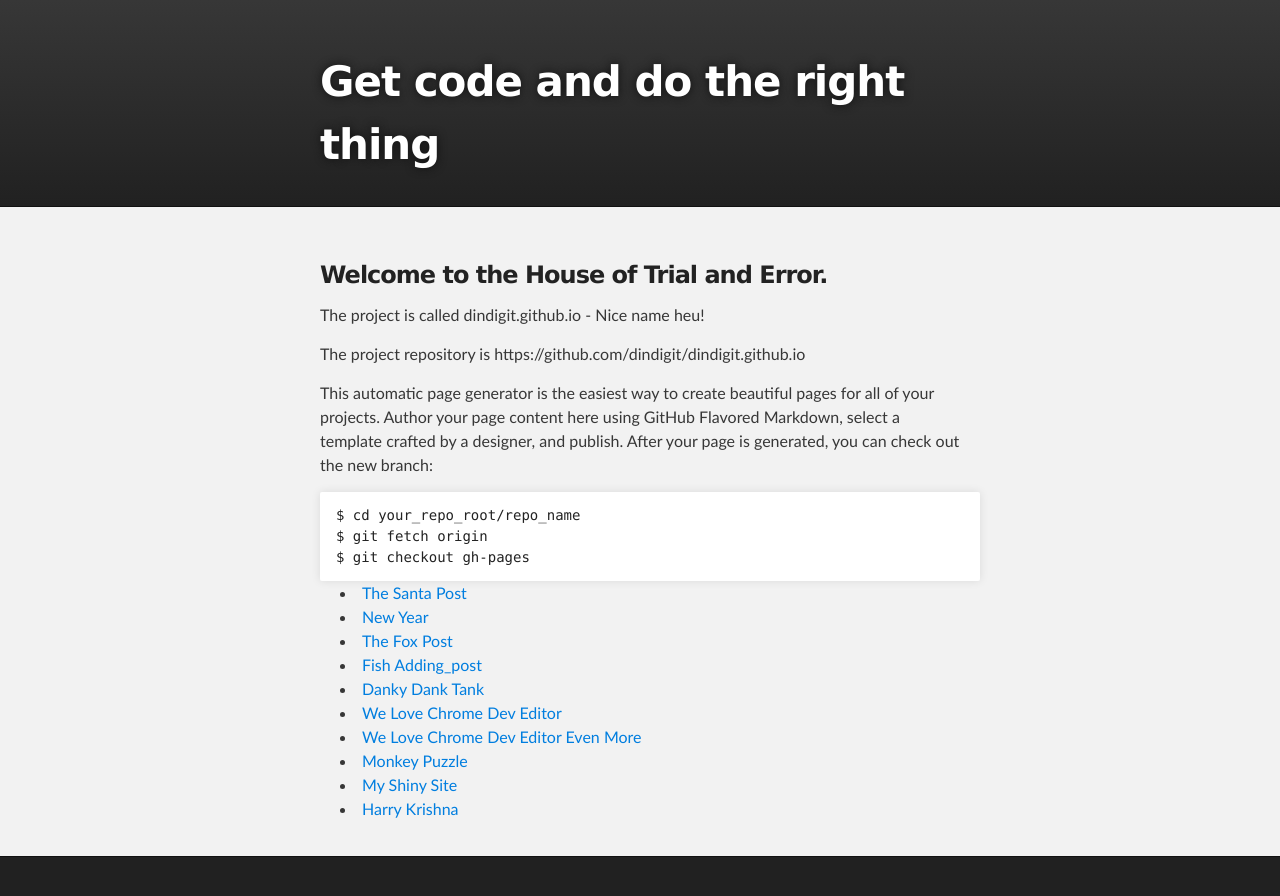
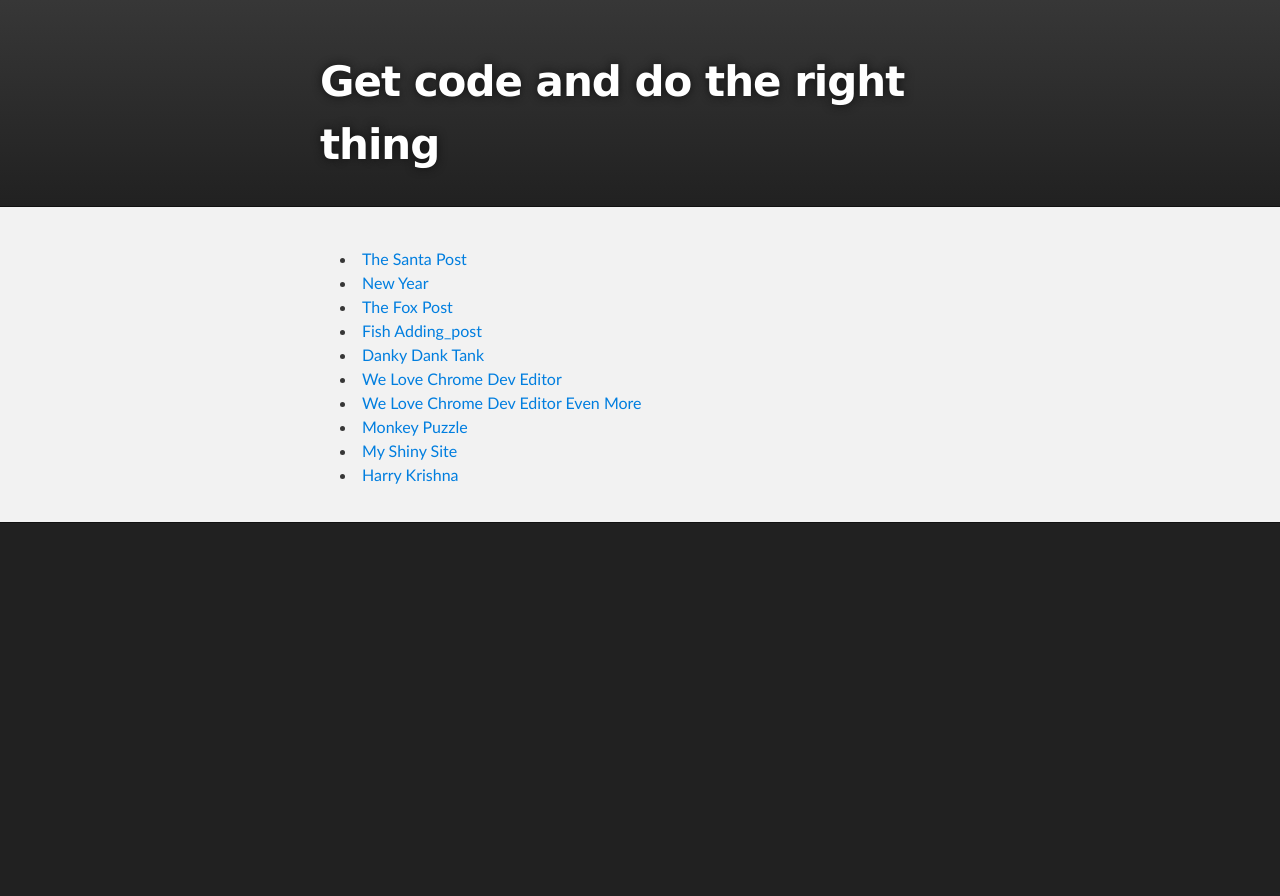
Before and after one commit to dindigit/dindigit.github.io, a Jekyll site: the page built from index.html, in a window 1280 px wide. Shown: the top 896 px of the page. Built offline with Jekyll 4.4.1, drawn with Linux system fonts in a browser that asks for light colours.

Commit message:
Updated 'index.html' via CloudCannon

```diff
--- a/index.html
+++ b/index.html
@@ -3,18 +3,6 @@ layout: default
 title: My Growing Site
 ---
 
-
-
-        <h3 class="editable"><a class="anchor" name="welcome-to-github-pages" href="#welcome-to-github-pages"><span class="octicon octicon-link"></span></a>Welcome to the House of Trial and Error.</h3>
-<p>The project is called {{ site.github.project_title }} - Nice name heu!</p>
-<p>The project repository is {{ site.github.repository_url}}</p>
-
-<p>This automatic page generator is the easiest way to create beautiful pages for all of your projects. Author your page content here using GitHub Flavored Markdown, select a template crafted by a designer, and publish. After your page is generated, you can check out the new branch:</p>
-
-<pre><code>$ cd your_repo_root/repo_name
-$ git fetch origin
-$ git checkout gh-pages
-</code></pre>
 <ul class="repeatables">
   {% for post in site.posts %}
     <li class="editable">
```
